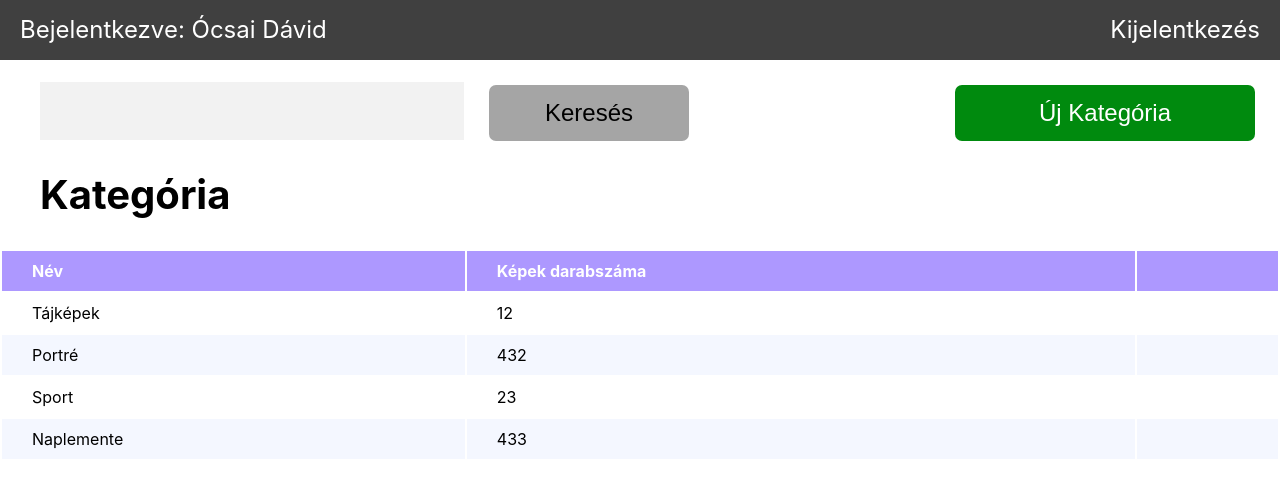
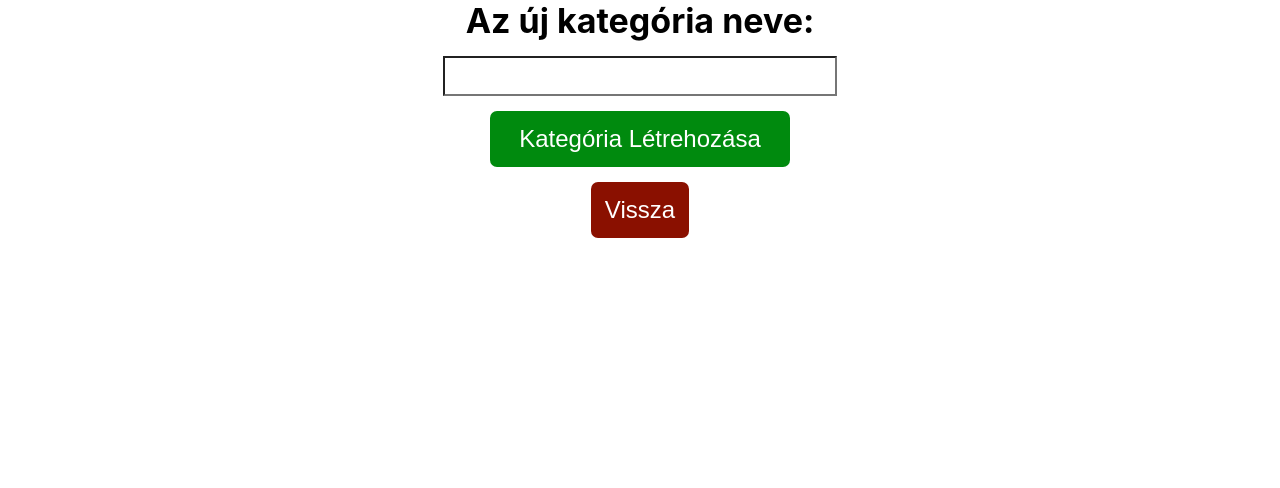
Before and after one commit to BmePictureTeam/frontend, a React (Create React App) app: page /categorycreate in a window 1280 px wide. Before the commit this address led to /dashboard. Shown: the top 488 px of the page. Built offline with nearby package versions, Linux system fonts and the light colour scheme; sample sign-in values are in the browser's storage.

Commit message:
kategoria letrehozasa

```diff
--- a/src/App.css
+++ b/src/App.css
@@ -89,6 +89,10 @@
 }
 
 #kijelentkezesText {
+  color: #9c9c9c;
+  background-color: transparent;
+  border: none;
+
   text-decoration: none;
   padding-top: 15px;
   margin-right: 20px;
@@ -98,9 +102,13 @@
   color: white;
   font-size: 24px;
 }
+
 #kijelentkezesText:hover {
-  color: rgb(161, 161, 161);
+  color: #9c9c9c;
+  background-color: transparent;
+  border: none;
 }
+
 
 #KategoriaText {
   margin-top: 90px;
@@ -114,9 +122,7 @@
   width: 100%;
 }
 
-#kijelentkezesText:hover {
-  color: #9c9c9c;
-}
+
 
 .Fejlec {
   min-height: 60px;
@@ -229,3 +235,45 @@ th {
     transform: rotate(360deg);
   }
 }
+
+.CategoryCreate{
+  text-align: center;
+}
+
+#kategoriaSzoveg{
+  font-size: 34px;
+  font-weight: bold;
+}
+
+#KategiaLetrehozasGomb{
+  background: #008a0e;
+  margin-top: 15px;
+  min-width: 300px;
+  font-size: 24px;
+  color: white;
+  border-radius: 7px;
+  border: transparent;
+  padding: 14px;
+
+}
+
+#katBevitel{
+  background: white;
+  margin-top: 15px;
+  align-content: center;
+  justify-content: center;
+  font-size: 30px;
+  color: black;
+  float: none;
+
+}
+
+#KatVisszaGomb{
+  background: #8a1000;
+  margin-top: 15px;
+  font-size: 24px;
+  color: white;
+  border-radius: 7px;
+  border: transparent;
+  padding: 14px;
+}
--- a/src/App.tsx
+++ b/src/App.tsx
@@ -15,6 +15,7 @@ import { Register } from "./Register";
 import { Dashboard } from "./Dashboard";
 import { BrowserRouter as Router, Switch, Route, Link, useLocation, useHistory } from "react-router-dom";
 import { Root } from "./Root";
+import { CategoryCreate } from "./CategoryCreate";
 
 function App() {
 
@@ -33,6 +34,9 @@ function App() {
           <Route path="/login">
             <Login />
           </Route>
+          <Route path="/categorycreate">
+            <CategoryCreate />
+          </Route>
           <Route path="/">
             <Root/>
           </Route>
--- /dev/null
+++ b/src/CategoryCreate.tsx
@@ -0,0 +1,81 @@
+import React, { useState, Component, ChangeEvent, FormEvent } from "react";
+import { Backend } from "./service/backend";
+import { useMemo } from "react";
+
+import { useContext } from "react";
+import { useHistory, useLocation, __RouterContext } from "react-router";
+
+import { BrowserRouter as Router, Link } from "react-router-dom";
+import { allowedNodeEnvironmentFlags } from "process";
+
+export function CategoryCreate() {
+
+
+  const history = useHistory();
+
+
+  const visszaClick = async () => {
+    if (Backend.isLoggedIn()) {
+      history.push("/dashboard");
+    }else{
+      history.push("/login");
+    }
+    window.location.reload(false);
+    return;
+  }
+
+
+
+
+  const [nev, updateNev] = useState("");
+
+
+  const onNevChange = (event: any) => {
+    console.log(event.target.value);
+    updateNev(event.target.value);
+  };
+
+
+  const onSubmitPressed = async (event: FormEvent) => {
+    event.preventDefault();
+    event.stopPropagation();
+
+    if (nev.length == 0) {
+      return;
+    }
+
+    try {
+      await new Backend().createCategory(nev);
+      history.push("/dashboard");
+      window.location.reload(false);
+    } catch (error) {
+      alert(error);
+    }
+  };
+
+  return (
+    <div className="CategoryCreate">
+      <form id="usrform" onSubmit={onSubmitPressed}>
+        <header id="kategoriaSzoveg">Az új kategória neve:</header>
+        <input
+          onChange={onNevChange}
+          value={nev}
+          id="katBevitel"
+          type="text"
+          name="usrname"
+        />
+        <br />
+
+        <button type="submit" id="KategiaLetrehozasGomb">
+          Kategória Létrehozása
+        </button>
+
+      </form>
+
+      <button type="submit" id="KatVisszaGomb" onClick={() => visszaClick()}>
+          Vissza
+        </button>
+
+    </div>
+  );
+}
--- a/src/Dashboard.tsx
+++ b/src/Dashboard.tsx
@@ -13,22 +13,48 @@ import {
 import ReactDOM from "react-dom";
 import { Register } from "./Register";
 
+function kijelentkezesClick() {
+  Backend.setToken(null);
+  localStorage.removeItem("token")
+  window.location.reload(false);
+}
+
+
+
 export function Dashboard() {
+
   const history = useHistory();
   const localion = useLocation();
   if (!Backend.isLoggedIn()) {
     history.push("/login");
   }
 
+
+
+  const ujKategoriaClick = async () => {
+    if (Backend.isLoggedIn()) {
+      history.push("/categorycreate");
+    }else{
+      history.push("/login");
+    }
+    window.location.reload(false);
+
+    return;
+  }
+
+
+
+
   return (
     <div className="Dashboard">
       <div className="Fejlec">
         <div id="bejelentkezveText">Bejelentkezve: Ócsai Dávid</div>
-        <div>
-          <Link id="kijelentkezesText" to="/">
-            Kijelentkezés
-          </Link>
-        </div>
+
+      <button id="kijelentkezesText" onClick={kijelentkezesClick}>
+        Kijelentkezés
+      </button>
+
+
       </div>
       <form className="KeresesForm">
         <input className="KeresesBevitel" type="text" name="usrname" />
@@ -36,7 +62,7 @@ export function Dashboard() {
           Keresés
         </button>
       </form>
-      <button type="submit" id="UjKategoriaGomb">
+      <button type="submit" id="UjKategoriaGomb" onClick={() => ujKategoriaClick()}>
         Új Kategória
       </button>
       <br />
--- a/src/Login.tsx
+++ b/src/Login.tsx
@@ -40,7 +40,7 @@ export function Login() {
       await new Backend().login(email, password);
       history.push("/dashboard");
     } catch (error) {
-      alert(error);
+      alert("Helytelen felhasználónév vagy jelszó");
     }
   };
 
--- a/src/service/backend.ts
+++ b/src/service/backend.ts
@@ -2,7 +2,7 @@ export class Backend {
   private static token: string | null = localStorage.getItem("token");
   private static backendUrl = process.env.REACT_APP_API_URL as string;
 
-  public static setToken(token: string) {
+  public static setToken(token: string | null) {
     Backend.token = token;
   }
 
@@ -56,6 +56,33 @@ export class Backend {
     return await response.json();
   }
 
+
+
+  public async getCategory(): Promise<GetCategoryResponse> {
+    this.checkToken();
+
+    const response = await fetch(`${Backend.backendUrl}/categories`, {
+      method: "POST",
+      headers: {
+        "Content-Type": "application/json",
+        Authorization: `Bearer ${Backend.token}`,
+      },
+      body: JSON.stringify({}),
+    });
+
+    this.checkResponseStatus(response);
+
+    return await response.json();
+  }
+
+
+
+
+
+
+
+
+
   private checkResponseStatus(response: Response) {
     if (response.status >= 400) {
       throw new BackendError(response);
@@ -77,6 +104,10 @@ export interface CreateCategoryResponse {
   id: string;
 }
 
+export interface GetCategoryResponse {
+  id: string;
+}
+
 export class BackendError extends Error {
   constructor(public response: Response) {
     super("backend returned an error");
```
